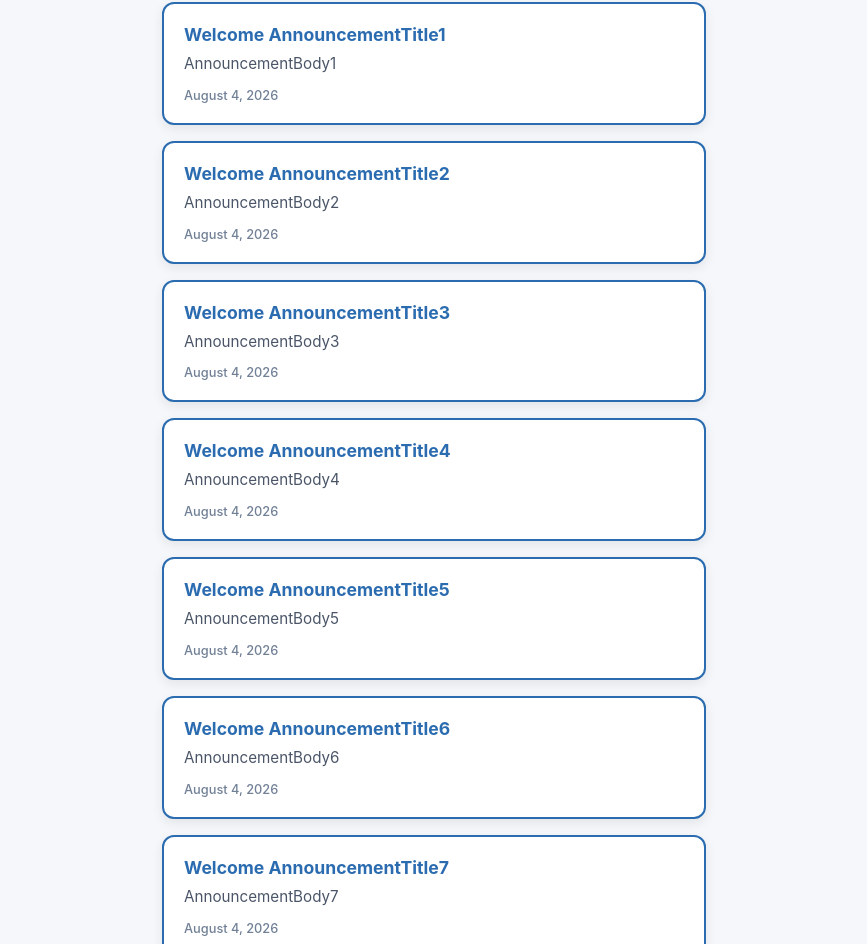
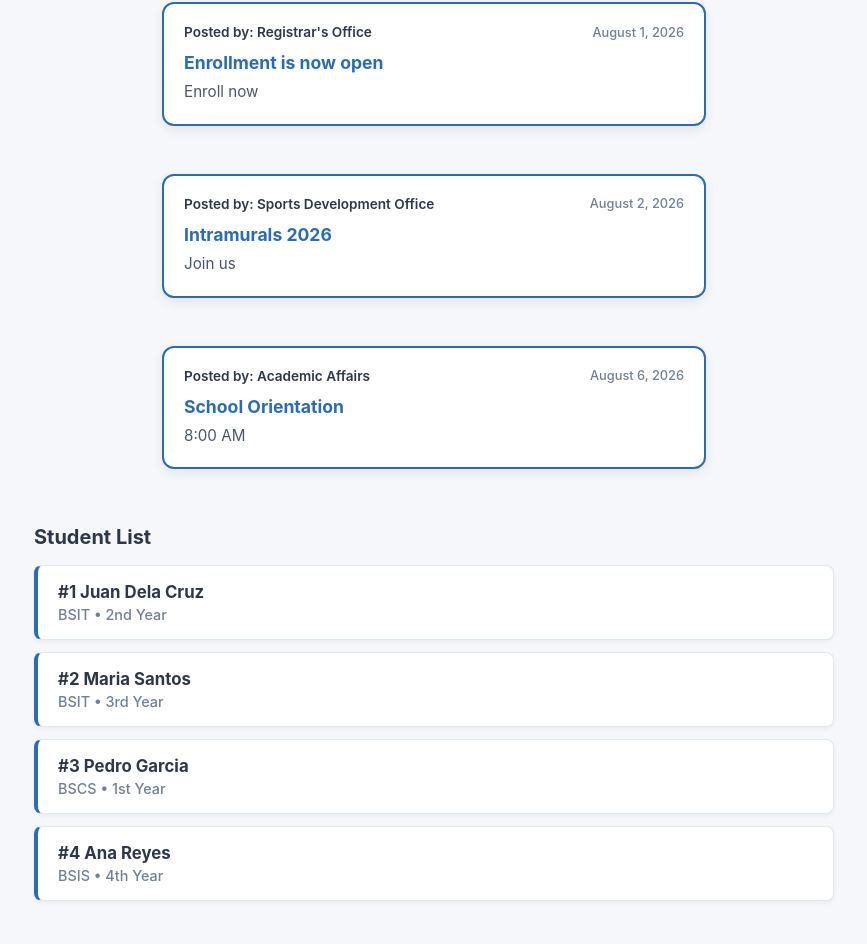
Before and after one commit to WOjkurt/ITE403A_RIZAL, an Angular app in the folder my-app/: page / in a window 1280 px wide. Shown: the part 433-1377 px from the top of the page, without its empty margins (206-1073 px from the left). Built offline with nearby package versions, Linux system fonts and the light colour scheme.

Commit message:
Act 4: Loops

```diff
--- a/my-app/src/app/app.css
+++ b/my-app/src/app/app.css
@@ -21,3 +21,39 @@ body {
   flex-direction: column;
   gap: 1rem;
 }
+
+/* Student Directory Section */
+.students-section {
+  margin-top: 2.5rem;
+}
+
+.students-section h2 {
+  font-size: 1.25rem;
+  font-weight: 700;
+  color: #2d3748;
+  margin-bottom: 1rem;
+}
+
+.student-card {
+  background-color: #ffffff;
+  border: 1px solid #e2e8f0;
+  border-left: 4px solid #2b6cb0;
+  border-radius: 8px;
+  padding: 1rem 1.25rem;
+  margin-bottom: 0.75rem;
+  box-shadow: 0 2px 4px rgba(0, 0, 0, 0.05);
+}
+
+.student-name {
+  margin: 0 0 0.25rem 0;
+  font-size: 1.05rem;
+  font-weight: 700;
+  color: #2d3748;
+}
+
+.student-info {
+  margin: 0;
+  font-size: 0.9rem;
+  color: #718096;
+  font-weight: 500;
+}
--- a/my-app/src/app/app.html
+++ b/my-app/src/app/app.html
@@ -4,8 +4,18 @@
   <app-profile-card></app-profile-card>
 
   <section class="announcements-section">
-    <app-announcement-card></app-announcement-card>
+    @for (announcement of announcements; track announcement.title) {
+      <app-announcement-card [announcement]="announcement"></app-announcement-card>
+    }
   </section>
+
+ <section class="students-section">
+  <h2>Student List</h2>
+  <div class="student-card" *ngFor="let student of students; let i = index">
+    <h3 class="student-name">#{{ i + 1 }} {{ student.name }}</h3>
+    <p class="student-info">{{ student.course }} • {{ student.year }}</p>
+  </div>
+</section>
 </main>
 
 <app-footer></app-footer>
--- a/my-app/src/app/app.ts
+++ b/my-app/src/app/app.ts
@@ -1,5 +1,6 @@
 import { Component, signal } from '@angular/core';
 import { RouterOutlet } from '@angular/router';
+import { CommonModule } from '@angular/common';
 import { Header } from './components/header/header';
 import { Footer } from './components/footer/footer';
 import { ProfileCard } from './components/profile-card/profile-card';
@@ -7,7 +8,9 @@ import { AnnouncementCard } from './components/announcement-card/announcement-ca
 
 @Component({
   selector: 'app-root',
+  standalone: true,
   imports: [
+    CommonModule,
     RouterOutlet,
     Header,
     Footer,
@@ -19,4 +22,34 @@ import { AnnouncementCard } from './components/announcement-card/announcement-ca
 })
 export class App {
   protected readonly title = signal('my-app');
+
+  announcements = [
+    {
+      title: "Enrollment is now open",
+      body: "Enroll now",
+      author: "Registrar's Office",
+      date: "2026-08-01"
+    },
+    {
+      title: "Intramurals 2026",
+      body: "Join us",
+      author: "Sports Development Office",
+      date: "2026-08-02"
+    },
+    {
+      title: "School Orientation",
+      body: "8:00 AM",
+      author: "Academic Affairs",
+      date: "2026-08-06"
+    },
+
+  ];
+
+
+  students = [
+    { name: 'Juan Dela Cruz', course: 'BSIT', year: '2nd Year' },
+    { name: 'Maria Santos', course: 'BSIT', year: '3rd Year' },
+    { name: 'Pedro Garcia', course: 'BSCS', year: '1st Year' },
+    { name: 'Ana Reyes', course: 'BSIS', year: '4th Year' }
+  ];
 }
--- a/my-app/src/app/components/announcement-card/announcement-card.css
+++ b/my-app/src/app/components/announcement-card/announcement-card.css
@@ -1,3 +1,8 @@
+:host {
+  display: block;
+  width: 100%;
+}
+
 .announcement-card {
   border-radius: 12px;
   border: 2px solid #2b6cb0;
@@ -8,6 +13,25 @@
   margin: 1rem auto;
 }
 
+.card-header {
+  display: flex;
+  justify-content: space-between;
+  align-items: center;
+  margin-bottom: 0.75rem;
+}
+
+.card-author {
+  font-size: 0.85rem;
+  font-weight: 600;
+  color: #2d3748;
+}
+
+.card-date {
+  font-size: 0.8rem;
+  color: #718096;
+  font-weight: 500;
+}
+
 .card-title {
   margin: 0 0 0.5rem 0;
   font-size: 1.1rem;
@@ -16,15 +40,8 @@
 }
 
 .card-description {
-  margin: 0 0 0.75rem 0;
+  margin: 0;
   color: #4a5568;
   font-size: 0.95rem;
   line-height: 1.5;
 }
-
-.card-date {
-  font-size: 0.8rem;
-  color: #718096;
-  font-weight: 500;
-  display: block;
-}
--- a/my-app/src/app/components/announcement-card/announcement-card.html
+++ b/my-app/src/app/components/announcement-card/announcement-card.html
@@ -1,58 +1,10 @@
 <div class="announcement-card">
-  <h3 class="card-title">Welcome {{AnnouncementTitle1}}</h3>
-  <p class="card-description">{{AnnouncementBody1}}</p>
-  <span class="card-date">August 4, 2026</span>
+  <div class="card-header">
+    <span class="card-author">Posted by: {{ announcement?.author }}</span>
+    <span class="card-date">{{ announcement?.date | date:'MMMM d, y' }}</span>
+  </div>
+  <div class="card-body">
+    <h3 class="card-title">{{ announcement?.title }}</h3>
+    <p class="card-description">{{ announcement?.body }}</p>
+  </div>
 </div>
-
-<div class="announcement-card">
-  <h3 class="card-title">Welcome {{AnnouncementTitle2}}</h3>
-  <p class="card-description">{{AnnouncementBody2}}</p>
-  <span class="card-date">August 4, 2026</span>
-</div>
-
-<div class="announcement-card">
-  <h3 class="card-title">Welcome {{AnnouncementTitle3}}</h3>
-  <p class="card-description">{{AnnouncementBody3}}</p>
-  <span class="card-date">August 4, 2026</span>
-</div>
-<div class="announcement-card">
-  <h3 class="card-title">Welcome {{AnnouncementTitle4}}</h3>
-  <p class="card-description">{{AnnouncementBody4}}</p>
-  <span class="card-date">August 4, 2026</span>
-</div>
-
-<div class="announcement-card">
-  <h3 class="card-title">Welcome {{AnnouncementTitle5}}</h3>
-  <p class="card-description">{{AnnouncementBody5}}</p>
-  <span class="card-date">August 4, 2026</span>
-</div>
-
-<div class="announcement-card">
-  <h3 class="card-title">Welcome {{AnnouncementTitle6}}</h3>
-  <p class="card-description">{{AnnouncementBody6}}</p>
-  <span class="card-date">August 4, 2026</span>
-</div>
-
-<div class="announcement-card">
-  <h3 class="card-title">Welcome {{AnnouncementTitle7}}</h3>
-  <p class="card-description">{{AnnouncementBody7}}</p>
-  <span class="card-date">August 4, 2026</span>
-</div>
-
-<div class="announcement-card">
-  <h3 class="card-title">Welcome {{AnnouncementTitle8}}</h3>
-  <p class="card-description">{{AnnouncementBody8}}</p>
-  <span class="card-date">August 4, 2026</span>
-</div>
-
-<div class="announcement-card">
-  <h3 class="card-title">Welcome {{AnnouncementTitle9}}</h3>
-  <p class="card-description">{{AnnouncementBody9}}</p>
-  <span class="card-date">August 4, 2026</span>
-</div>
-
-<div class="announcement-card">
-  <h3 class="card-title">Welcome {{AnnouncementTitle10}}</h3>
-  <p class="card-description">{{AnnouncementBody10}}</p>
-  <span class="card-date">August 4, 2026</span>
-</div>
--- a/my-app/src/app/components/announcement-card/announcement-card.ts
+++ b/my-app/src/app/components/announcement-card/announcement-card.ts
@@ -1,41 +1,18 @@
-import { Component } from '@angular/core';
+import { Component, Input } from '@angular/core';
+import { DatePipe } from '@angular/common';
 
 @Component({
   selector: 'app-announcement-card',
-  imports: [],
+  standalone: true,
+  imports: [DatePipe],
   templateUrl: './announcement-card.html',
   styleUrl: './announcement-card.css',
 })
 export class AnnouncementCard {
-  AnnouncementTitle1:string = "AnnouncementTitle1";
-  AnnouncementBody1:string = "AnnouncementBody1";
-
-  AnnouncementTitle2:string = "AnnouncementTitle2";
-  AnnouncementBody2:string = "AnnouncementBody2";
-
-  AnnouncementTitle3:string = "AnnouncementTitle3";
-  AnnouncementBody3:string = "AnnouncementBody3";
-
-  AnnouncementTitle4:string = "AnnouncementTitle4";
-  AnnouncementBody4:string = "AnnouncementBody4";
-
-  AnnouncementTitle5:string = "AnnouncementTitle5";
-  AnnouncementBody5:string = "AnnouncementBody5";
-
-  AnnouncementTitle6:string = "AnnouncementTitle6";
-  AnnouncementBody6:string = "AnnouncementBody6";
-
-  AnnouncementTitle7:string = "AnnouncementTitle7";
-  AnnouncementBody7:string = "AnnouncementBody7";
-
-  AnnouncementTitle8:string = "AnnouncementTitle8";
-  AnnouncementBody8:string = "AnnouncementBody8";
-
-  AnnouncementTitle9:string = "AnnouncementTitle9";
-  AnnouncementBody9:string = "AnnouncementBody9";
-
-   AnnouncementTitle10:string = "AnnouncementTitle10";
-  AnnouncementBody10:string = "AnnouncementBody10";
-
-
+  @Input() announcement!: {
+    title: string;
+    body: string;
+    author: string;
+    date: string | Date;
+  };
 }
```
